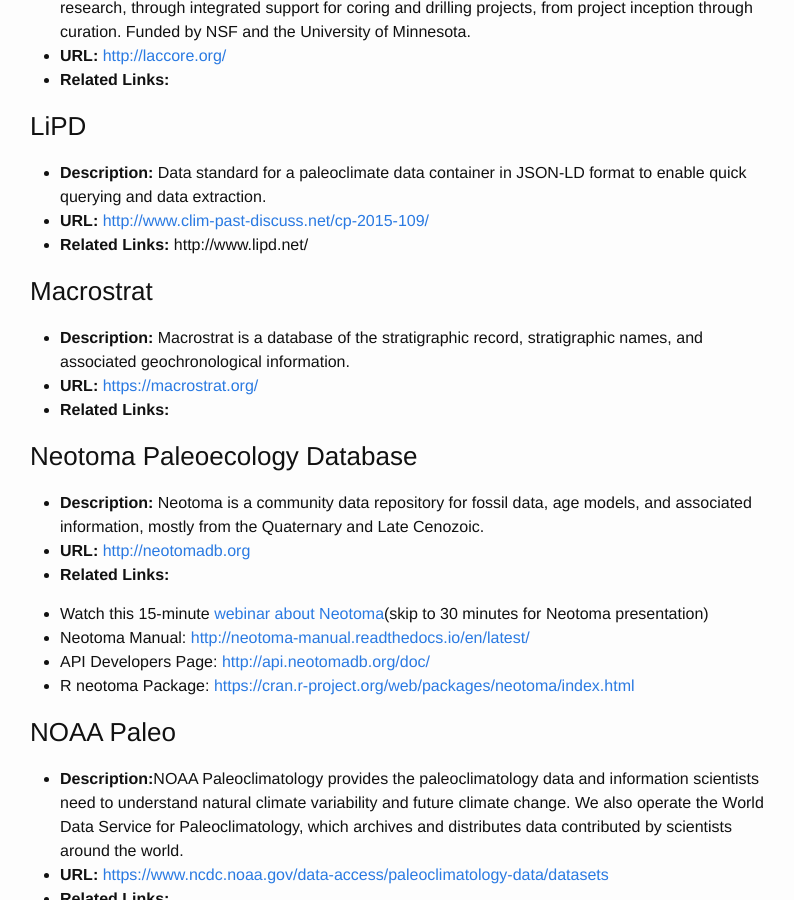
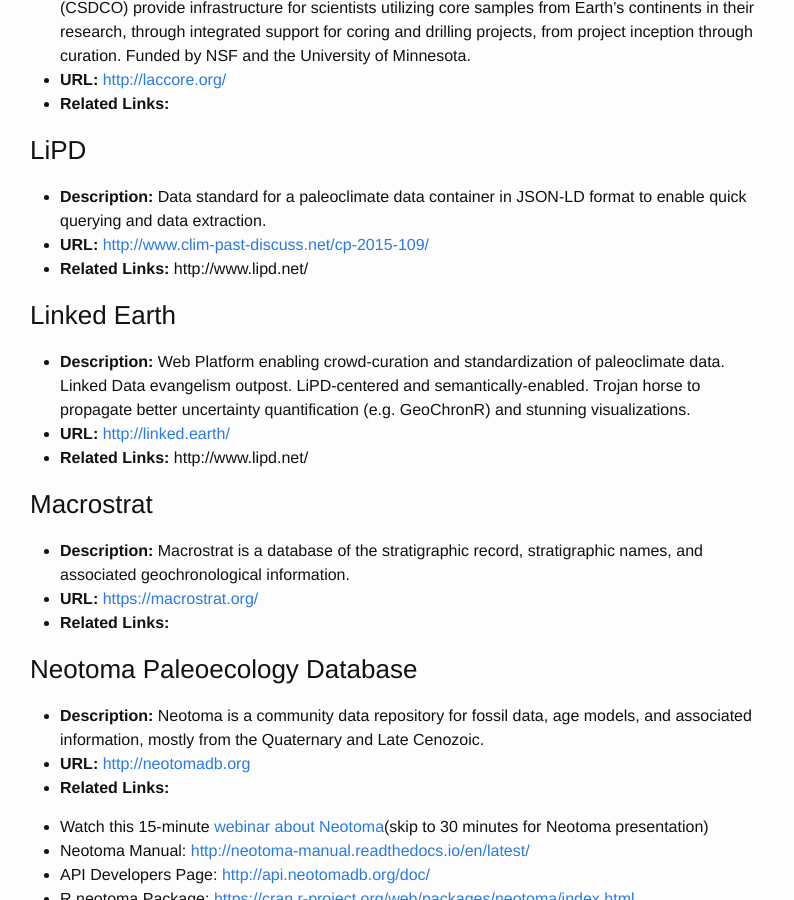
Before and after one commit to cyber4paleo/cyber4paleo.github.io, a Jekyll site: the page built from _resources/CommunityResourceList.md, in a window 1280 px wide and 900 px high, scrolled down 2871 px. Shown: the whole window, without its empty margins (240-1034 px from the left). Built offline with Jekyll 4.4.1, drawn with Linux system fonts in a browser that asks for light colours.

Commit message:
added Linked Earth to resourceList

```diff
--- a/_resources/CommunityResourceList.md
+++ b/_resources/CommunityResourceList.md
@@ -77,6 +77,13 @@ Please see this <a href="http://bit.ly/1r4AqLN">EarthCube Tools presentation</a>
 * <b>Description:</b> Data standard for a paleoclimate data container in JSON-LD format to enable quick querying and data extraction.
 * <b>URL:</b> <a>http://www.clim-past-discuss.net/cp-2015-109/</a>
 * <b>Related Links:</b> http://www.lipd.net/
+
+### Linked Earth
+
+* <b>Description:</b> Web Platform enabling crowd-curation and standardization of paleoclimate data. Linked Data evangelism outpost. LiPD-centered and semantically-enabled. Trojan horse to propagate better uncertainty quantification (e.g. GeoChronR) and stunning visualizations.
+* <b>URL:</b> <a>http://linked.earth/</a>
+* <b>Related Links:</b> http://www.lipd.net/
+
 
 
 ### Macrostrat
```
